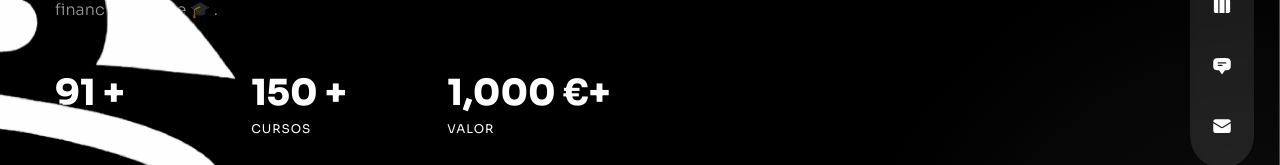
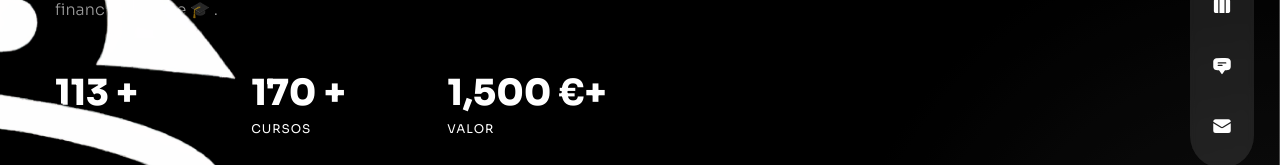
Before and after one commit to imadlaichi/New-Prime-University, a Next.js app: page /about in a window 1280 px wide. Shown: the part 424-589 px from the top of the page. Built offline with nearby package versions, Linux system fonts and the light colour scheme.

Commit message:
Update index.js

```diff
--- a/pages/about/index.js
+++ b/pages/about/index.js
@@ -139,7 +139,7 @@ const aboutData = [
 
       },
       {
-        title: '- Oratória',
+        title: '- 🥷Oratória',
 
       },
 
@@ -253,7 +253,7 @@ const About = () => {
             <div className="reative flex-1 after:w-[1px] after:h-full after:bg-white/10 after:absolute after:top-0
             after:right-0 ">
               <div className="text-2xl xl:text-4xl font-extrabold text-accent mb-2">
-                <CountUp start={0} end={91} duration={5}/> +
+                <CountUp start={0} end={113} duration={5}/> +
                 </div>
               <div className="text-xs uppercase tracking-[1px] leading-[1.4] max-w-[100px]">Miembros</div>
             </div>
@@ -261,7 +261,7 @@ const About = () => {
             <div className="reative flex-1 after:w-[1px] after:h-full after:bg-white/10 after:absolute after:top-0
             after:right-0 ">
               <div className="text-2xl xl:text-4xl font-extrabold text-accent mb-2">
-                <CountUp start={0} end={150} duration={5}/> +
+                <CountUp start={0} end={170} duration={5}/> +
                 </div>
               <div className="text-xs uppercase tracking-[1px] leading-[1.4] max-w-[100px]">Cursos</div>
             </div>
@@ -269,7 +269,7 @@ const About = () => {
             <div className="reative flex-1 after:w-[1px] after:h-full after:bg-white/10 after:absolute after:top-0
             after:right-0 ">
               <div className="text-2xl xl:text-4xl font-extrabold text-accent mb-2">
-                <CountUp start={0} end={1000} duration={5}/> €+
+                <CountUp start={0} end={1500} duration={5}/> €+
                 </div>
               <div className="text-xs uppercase tracking-[1px] leading-[1.4] max-w-[100px]">Valor</div>
             </div>
```
